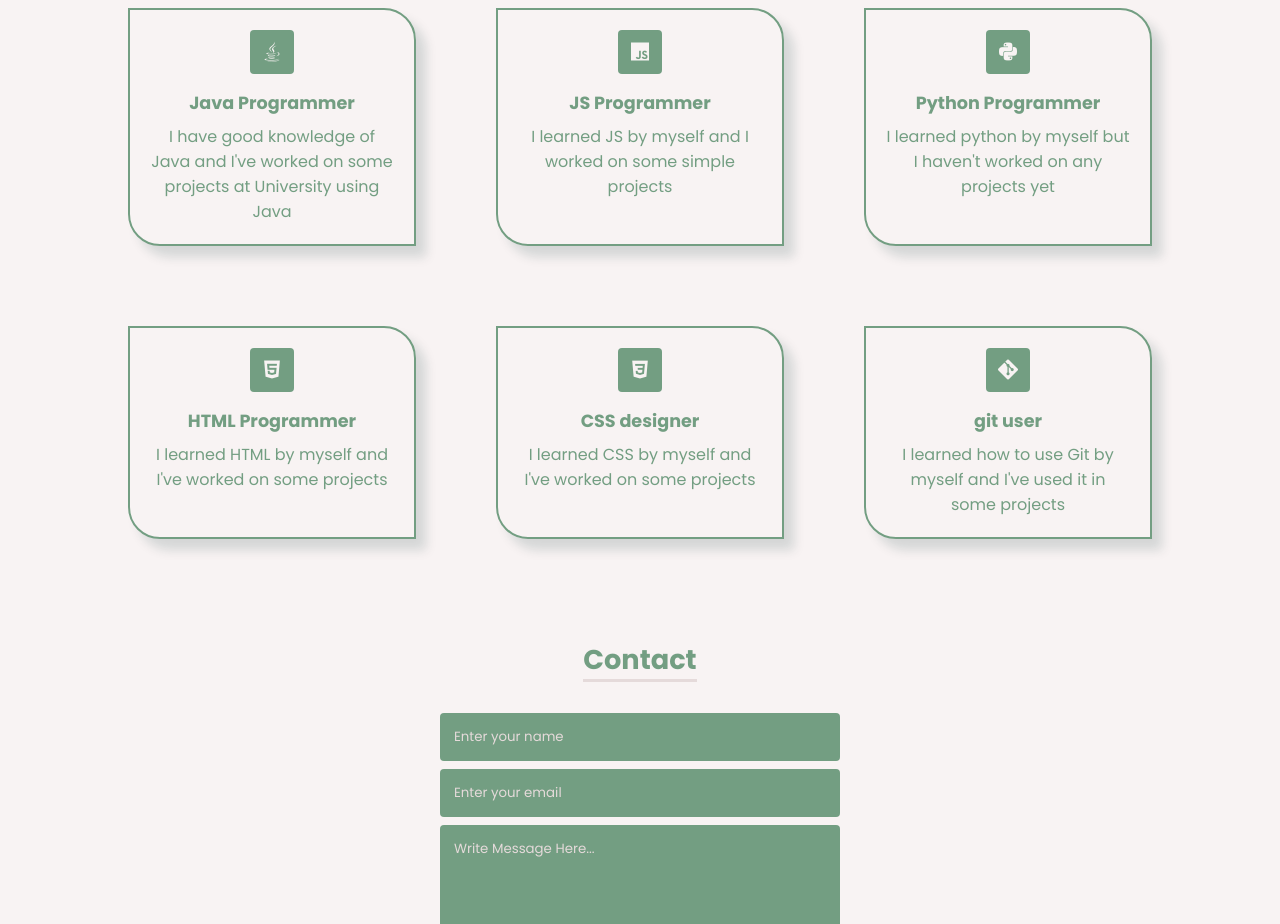
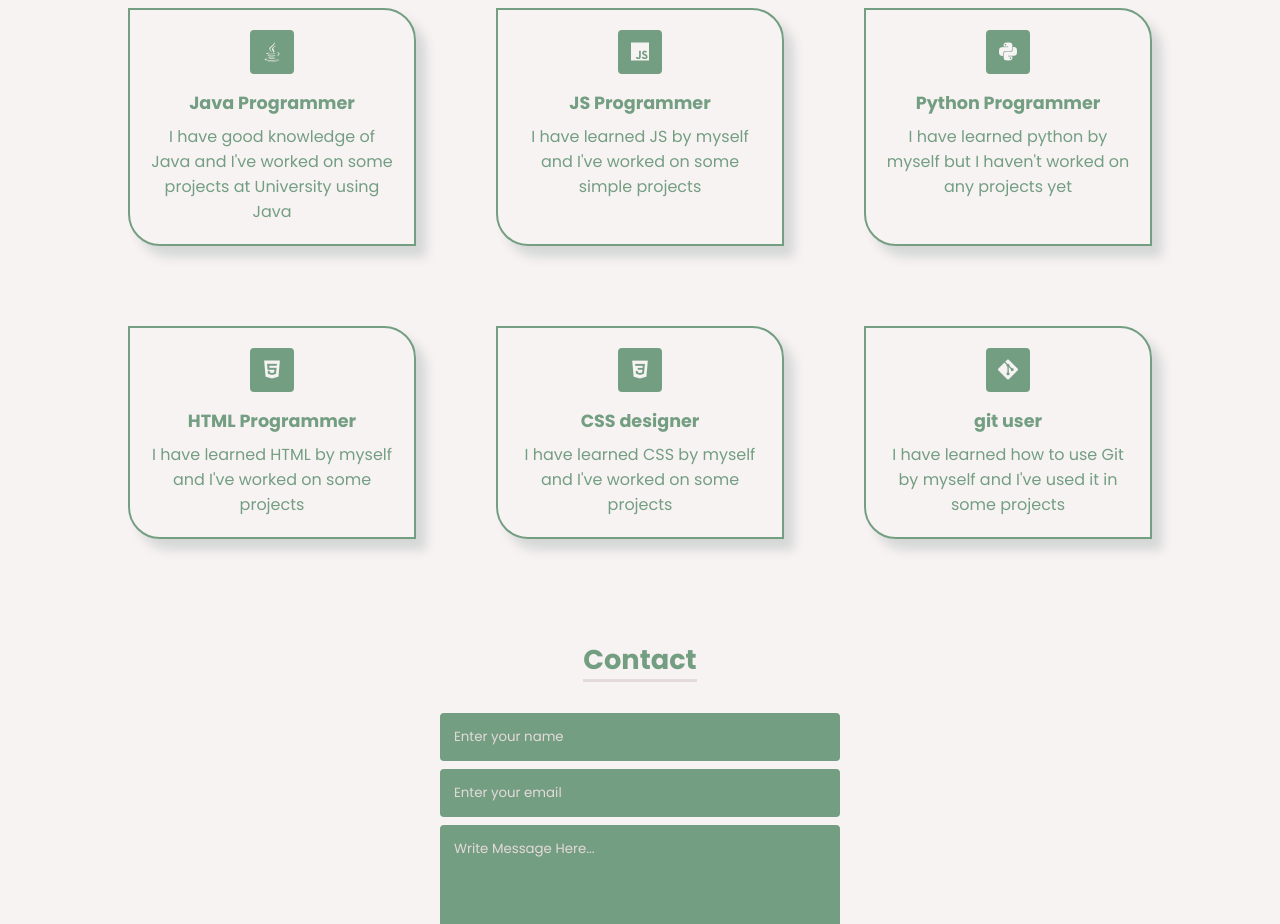
Before and after one commit to AbdulrahmanAldayel/Faisal, a plain HTML site: page index.html in a window 1280 px wide. Shown: the part 1340-2264 px from the top of the page. Drawn offline with nearby package versions, Linux system fonts and the light colour scheme.

Commit message:
Update index.html

```diff
--- a/index.html
+++ b/index.html
@@ -76,31 +76,31 @@ href="https://cdn.jsdelivr.net/npm/boxicons@latest/css/boxicons.min.css">"
             <div class="box">
                 <i class='bx bxl-javascript' ></i>
                 <h2> JS Programmer</h2>
-                <p> I learned JS by myself and I worked on some simple projects</p>
+                <p> I have learned JS by myself and I've worked on some simple projects</p>
             </div>
             <!--box 3 -->
             <div class="box">
                 <i class='bx bxl-python' ></i>
                 <h2> Python Programmer</h2>
-                <p> I learned python by myself but I haven't worked on any projects yet</p>
+                <p> I have learned python by myself but I haven't worked on any projects yet</p>
             </div>
             <!--box 4 -->
             <div class="box">
                 <i class='bx bxl-html5' ></i>
                 <h2> HTML Programmer</h2>
-                <p> I learned HTML by myself and I've worked on some projects</p>
+                <p> I have learned HTML by myself and I've worked on some projects</p>
             </div>
             <!--box 5 -->
             <div class="box">
                 <i class='bx bxl-css3' ></i>
                 <h2> CSS designer</h2>
-                <p> I learned CSS by myself and I've worked on some projects</p>
+                <p> I have learned CSS by myself and I've worked on some projects</p>
             </div>
             <!--box 6 -->
             <div class="box">
                 <i class='bx bxl-git' ></i>
                 <h2> git user</h2>
-                <p> I learned how to use Git by myself and I've used it in some projects</p>
+                <p> I have learned how to use Git by myself and I've used it in some projects</p>
             </div>
         </div>
     </section>
```
